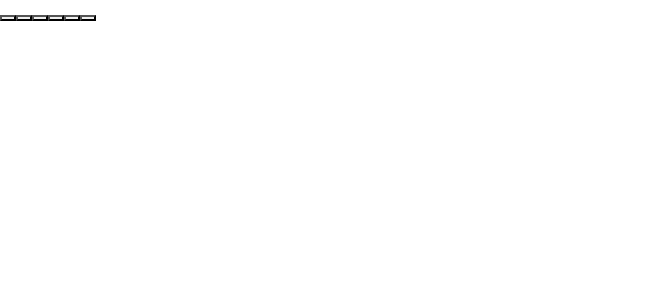
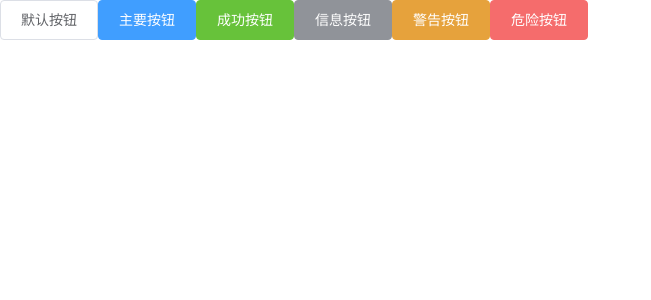
Before and after one commit to LMQ07/VueBasics, a Vue app: page / in a window 1280 px wide. Shown: the top 300 px of the page, without its empty margins (0-651 px from the left). Built offline with nearby package versions, Linux system fonts and the light colour scheme.

Commit message:
第三天作业

```diff
--- a/src/App.vue
+++ b/src/App.vue
@@ -1,6 +1,12 @@
 <template>
   <div>
-    <el-button :arr="arr"></el-button>
+    <!-- <el-button :arr="arr"></el-button> -->
+    <el-button>默认按钮</el-button>
+    <el-button type="primary">主要按钮</el-button>
+    <el-button type="success">成功按钮</el-button>
+    <el-button type="info">信息按钮</el-button>
+    <el-button type="warning">警告按钮</el-button>
+    <el-button type="danger">危险按钮</el-button>
   </div>
 </template>
 
@@ -11,9 +17,12 @@ export default {
     "el-button": MyButton,
   },
   data() {
-    return {
-      arr: ["primary", "main", "success", "information", "warning", "danger"],
-    };
+    return {};
+  },
+  methods: {
+    msg() {
+      console.log(234);
+    },
   },
 };
 </script>
--- a/src/components/MyButton.vue
+++ b/src/components/MyButton.vue
@@ -1,18 +1,78 @@
 <template>
-  <div>
-    <button
-      title="默认按钮"
-      :type="arr[index]"
-      v-for="(item, index) in arr"
-      :key="index"
-    ></button>
-  </div>
+  <button
+    ref="btn"
+    @click="$emit('click')"
+    @hover="$emit('hover')"
+    :type="type"
+    :class="['btn', type]"
+  >
+    <slot />
+  </button>
 </template>
 
 <script>
 export default {
-  props: ["arr"],
+  props: ["type"],
+  mounted() {},
 };
 </script>
 
-<style scoped></style>
+<style scoped lang="less">
+.btn {
+  display: inline-block;
+  line-height: 1;
+  white-space: nowrap;
+  cursor: pointer;
+  background: #fff;
+  border: 1px solid #dcdfe6;
+  color: #606266;
+  -webkit-appearance: none;
+  text-align: center;
+  box-sizing: border-box;
+  outline: none;
+  margin: 0;
+  transition: 0.1s;
+  font-weight: 500;
+  -moz-user-select: none;
+  -webkit-user-select: none;
+  -ms-user-select: none;
+  padding: 12px 20px;
+  font-size: 14px;
+  border-radius: 4px;
+
+  &.primary {
+    color: #fff;
+    background-color: #409eff;
+    border-color: #409eff;
+  }
+
+  &.success {
+    color: #fff;
+    background-color: #67c23a;
+    border-color: #67c23a;
+  }
+
+  &.info {
+    color: #fff;
+    background-color: #909399;
+    border-color: #909399;
+  }
+
+  &.warning {
+    color: #fff;
+    background-color: #e6a23c;
+    border-color: #e6a23c;
+  }
+
+  &:focus {
+    border: none;
+    box-shadow: none;
+  }
+
+  &.danger {
+    color: #fff;
+    background-color: #f56c6c;
+    border-color: #f56c6c;
+  }
+}
+</style>
```
Also changed, not shown: src/深拷贝.html (added, +27 -0 lines).
